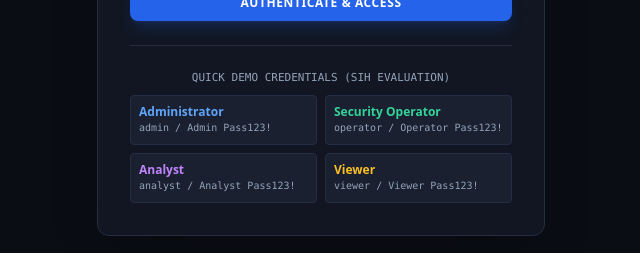
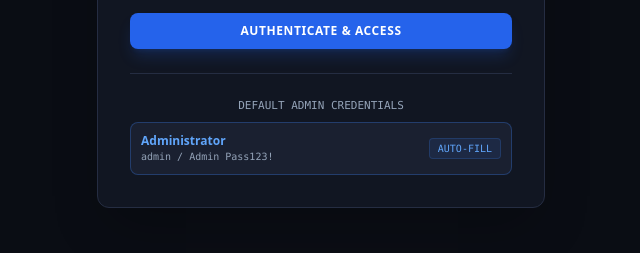
Before and after one commit to santhosh07861-cell/IBVAP-Intelligent-Border-Video-Analytics-Platform, a React (Vite) app in the folder frontend/: page /login in a window 1280 px wide. Shown: the part 446-699 px from the top of the page, without its empty margins (319-959 px from the left). Built offline with nearby package versions, Linux system fonts and the light colour scheme; no server answers.

Commit message:
feat(auth): retain only Administrator login credentials on login page

```diff
--- a/frontend/src/pages/Login.tsx
+++ b/frontend/src/pages/Login.tsx
@@ -1,6 +1,6 @@
 import React, { useState } from 'react';
 import { useNavigate } from 'react-router-dom';
-import { Shield, Lock, User, AlertCircle, CheckCircle2 } from 'lucide-react';
+import { Shield, Lock, User, AlertCircle } from 'lucide-react';
 import { useAuth } from '../context/AuthContext';
 
 export const Login: React.FC = () => {
@@ -90,42 +90,22 @@ export const Login: React.FC = () => {
           </button>
         </form>
 
-        {/* Demo Roles Quick Login Buttons */}
+        {/* Admin Quick Login */}
         <div className="mt-6 pt-6 border-t border-[#252d42]">
-          <p className="text-[11px] font-mono text-slate-400 mb-2 uppercase text-center">QUICK DEMO CREDENTIALS (SIH EVALUATION)</p>
-          <div className="grid grid-cols-2 gap-2 text-xs">
-            <button
-              onClick={() => handleQuickLogin('admin', 'Admin Pass123!')}
-              className="p-2 bg-[#1a2030] hover:bg-blue-900/30 border border-[#252d42] rounded text-left transition-colors"
-            >
-              <div className="font-semibold text-blue-400">Administrator</div>
+          <p className="text-[11px] font-mono text-slate-400 mb-2 uppercase text-center">DEFAULT ADMIN CREDENTIALS</p>
+          <button
+            type="button"
+            onClick={() => handleQuickLogin('admin', 'Admin Pass123!')}
+            className="w-full p-2.5 bg-[#1a2030] hover:bg-blue-900/30 border border-blue-500/30 rounded-lg text-left transition-colors flex items-center justify-between"
+          >
+            <div>
+              <div className="font-semibold text-blue-400 text-xs">Administrator</div>
               <div className="text-[10px] text-slate-400 font-mono">admin / Admin Pass123!</div>
-            </button>
-
-            <button
-              onClick={() => handleQuickLogin('operator', 'Operator Pass123!')}
-              className="p-2 bg-[#1a2030] hover:bg-emerald-900/30 border border-[#252d42] rounded text-left transition-colors"
-            >
-              <div className="font-semibold text-emerald-400">Security Operator</div>
-              <div className="text-[10px] text-slate-400 font-mono">operator / Operator Pass123!</div>
-            </button>
-
-            <button
-              onClick={() => handleQuickLogin('analyst', 'Analyst Pass123!')}
-              className="p-2 bg-[#1a2030] hover:bg-purple-900/30 border border-[#252d42] rounded text-left transition-colors"
-            >
-              <div className="font-semibold text-purple-400">Analyst</div>
-              <div className="text-[10px] text-slate-400 font-mono">analyst / Analyst Pass123!</div>
-            </button>
-
-            <button
-              onClick={() => handleQuickLogin('viewer', 'Viewer Pass123!')}
-              className="p-2 bg-[#1a2030] hover:bg-amber-900/30 border border-[#252d42] rounded text-left transition-colors"
-            >
-              <div className="font-semibold text-amber-400">Viewer</div>
-              <div className="text-[10px] text-slate-400 font-mono">viewer / Viewer Pass123!</div>
-            </button>
-          </div>
+            </div>
+            <div className="text-[10px] font-mono text-blue-400 bg-blue-500/10 px-2 py-0.5 rounded border border-blue-500/20">
+              AUTO-FILL
+            </div>
+          </button>
         </div>
       </div>
     </div>
```
